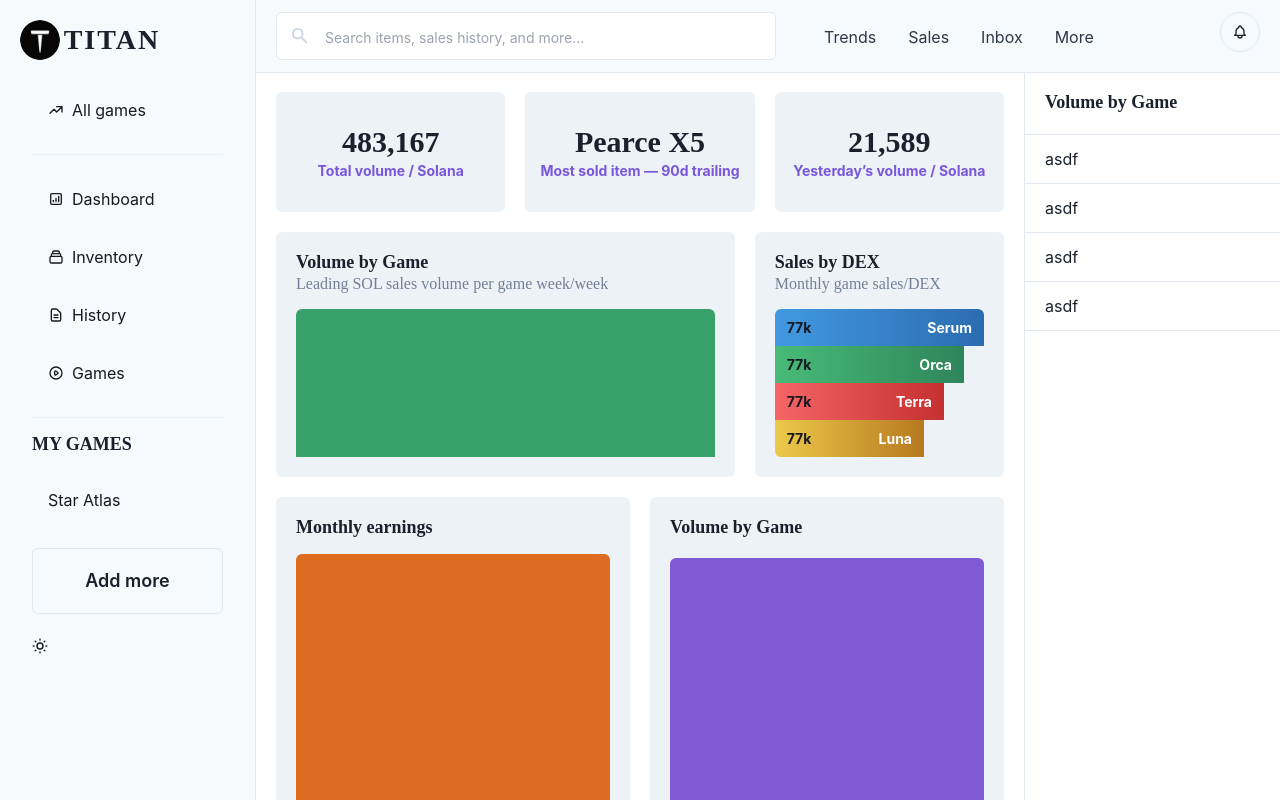
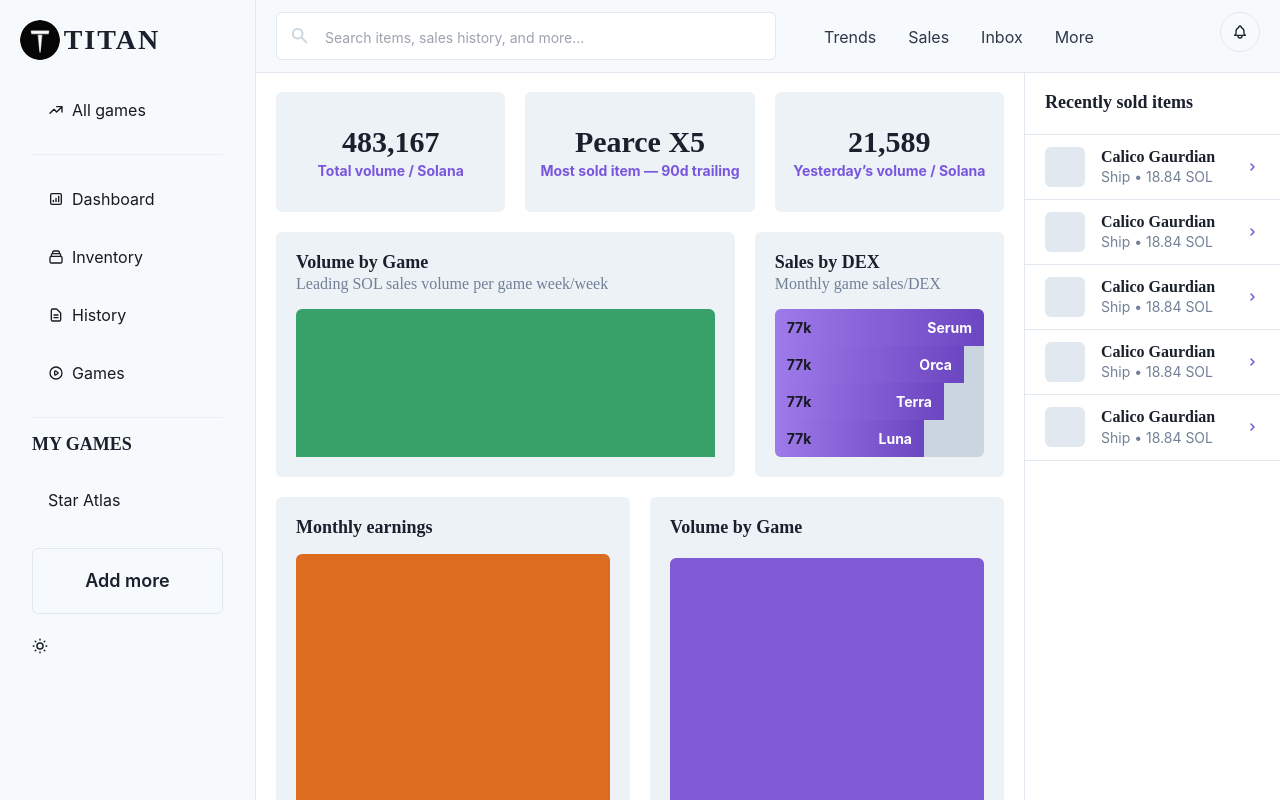
Before and after one commit to dhyon/prototype, a Next.js app: page /dashboard in a window 1280 px wide. Shown: the top 800 px of the page. Built offline with nearby package versions, Linux system fonts and the light colour scheme.

Commit message:
sidebar dashboard

```diff
--- a/pages/dashboard.tsx
+++ b/pages/dashboard.tsx
@@ -1,17 +1,28 @@
 import type { NextPage } from 'next';
 // import Image from 'next/image'
 import Layout from '../components/layout';
-import { Center, useColorModeValue, Grid, Box, Image, Heading, SimpleGrid, Flex } from '@chakra-ui/react';
-
+import {
+  Center,
+  useColorModeValue,
+  Grid,
+  Box,
+  Image,
+  Heading,
+  SimpleGrid,
+  Flex,
+} from '@chakra-ui/react';
+import { HiChevronRight } from 'react-icons/hi';
 const Home: NextPage = () => {
   let cardBackground = useColorModeValue('gray.100', 'gray.700');
+  let lightBg = useColorModeValue('gray.50', 'gray.700');
   let colorTitan = useColorModeValue('titan', 'titanLight');
   let sidebarBg = useColorModeValue('"gray.50"', 'gray.900');
   let temperatureLight = useColorModeValue('.400', '.300');
   let temperatureDark = useColorModeValue('.600', '.600');
+  let statsBg = useColorModeValue('gray.300', 'gray.600');
   return (
     <Layout title="Dashboard">
-      <Box >
+      <Box>
         <Heading
           fontWeight="bold"
           textTransform="uppercase"
@@ -23,42 +34,43 @@ const Home: NextPage = () => {
           Dashboard
         </Heading>
 
-        <Grid templateColumns={['100% 100%', '100% 100%', '100% 100%', "100% 100%", 'calc(100% - 256px) 256px']}>
+        <Grid
+          templateColumns={[
+            '100% 100%',
+            '100% 100%',
+            '100% 100%',
+            '100% 100%',
+            'calc(100% - 256px) 256px',
+          ]}
+        >
           <Box p={5}>
             <SimpleGrid columns={[1, 2, 3]} spacing={[4, 4, 5]} mb={[4, 4, 5]}>
-              <Box height="120px" bg={cardBackground}  rounded="md" p={1}>
+              <Box height="120px" bg={cardBackground} rounded="md" p={1}>
                 <Center height="100%">
                   <Box textAlign="center">
-                  <Heading fontSize={30}>
-                  483,167
-                  </Heading>
+                    <Heading fontSize={30}>483,167</Heading>
 
-                  <Box color={ colorTitan } fontWeight="bold" fontSize="sm">
+                    <Box color={colorTitan} fontWeight="bold" fontSize="sm">
                       Total volume / Solana
                     </Box>
                   </Box>
                 </Center>
               </Box>
-              <Box height="120px"  bg={cardBackground}  rounded="md" p={1}>
+              <Box height="120px" bg={cardBackground} rounded="md" p={1}>
                 <Center height="100%">
                   <Box textAlign="center">
-                  <Heading fontSize={30}>
-                  Pearce X5
-                  </Heading>
+                    <Heading fontSize={30}>Pearce X5</Heading>
 
-                  <Box color={ colorTitan } fontWeight="bold" fontSize="sm">
+                    <Box color={colorTitan} fontWeight="bold" fontSize="sm">
                       Most sold item — 90d trailing
                     </Box>
                   </Box>
-
                 </Center>
               </Box>
               <Box height="120px" bg={cardBackground} rounded="md" p={1}>
                 <Center height="100%">
                   <Box textAlign="center">
-                  <Heading fontSize={30} >
-                  21,589
-                  </Heading>
+                    <Heading fontSize={30}>21,589</Heading>
 
                     <Box color={colorTitan} fontWeight="bold" fontSize="sm">
                       Yesterday’s volume / Solana
@@ -69,127 +81,151 @@ const Home: NextPage = () => {
             </SimpleGrid>
 
             <Flex gridGap={[4, 4, 5]} mb={[4, 4, 5]}>
-              <Box flex={2}  bg={cardBackground} rounded="md"  p={ 5 }>
+              <Box flex={2} bg={cardBackground} rounded="md" p={5}>
                 <Box height="100%" overflow="hidden">
-              <Heading fontSize={"lg"} >
-              Volume by Game
-                  </Heading>
+                  <Heading fontSize={'lg'}>Volume by Game</Heading>
 
-                  <Heading fontSize={"md"} color="gray.500" fontWeight='500' mb={4}>
+                  <Heading fontSize={'md'} color="gray.500" fontWeight="500" mb={4}>
                     Leading SOL sales volume per game week/week
                   </Heading>
 
-                  <Box height="100%" bg="green.500" rounded="md">
+                  <Box height="100%" bg="green.500" rounded="md"></Box>
                 </Box>
               </Box>
 
-              </Box>
+              <Box flex={1} bg={cardBackground} rounded="md" p={5}>
+                <Heading fontSize={'lg'}>Sales by DEX</Heading>
 
-              <Box flex={1}  bg={cardBackground} rounded="md" p={5}>
-              <Heading fontSize={"lg"} >
-                Sales by DEX
-                  </Heading>
-
-                  <Heading fontSize={"md"} color="gray.500" fontWeight='500' mb={4}>
+                <Heading fontSize={'md'} color="gray.500" fontWeight="500" mb={4}>
                   Monthly game sales/DEX
                 </Heading>
 
-                  <Box rounded="md" overflow="hidden">
-
-                  <Box px={3} py={2} color="white" fontSize="sm" fontWeight="bold" display="flex" bgGradient={`linear(to-r, blue${temperatureLight}, blue${temperatureDark})`}>
-
+                <Box rounded="md" overflow="hidden" bg={statsBg}>
+                  <Box
+                    px={3}
+                    py={2}
+                    color="white"
+                    fontSize="sm"
+                    fontWeight="bold"
+                    display="flex"
+                    bgGradient={`linear(to-r, purple${temperatureLight}, purple${temperatureDark})`}
+                  >
                     <Box flex={1} color="gray.900">
                       77k
                     </Box>
 
-                    <Box alignSelf="flex-end" >
-                        Serum
-                    </Box>
+                    <Box alignSelf="flex-end">Serum</Box>
                   </Box>
 
-                  <Box px={3} py={2} color="white" width="calc(100% - 20px)" fontSize="sm" fontWeight="bold" display="flex" bgGradient={`linear(to-r, green${temperatureLight}, green${temperatureDark})`}>
+                  <Box
+                    px={3}
+                    py={2}
+                    color="white"
+                    width="calc(100% - 20px)"
+                    fontSize="sm"
+                    fontWeight="bold"
+                    display="flex"
+                    bgGradient={`linear(to-r, purple${temperatureLight}, purple${temperatureDark})`}
+                  >
                     <Box flex={1} color="gray.900">
                       77k
                     </Box>
 
-                    <Box alignSelf="flex-end" >
-
-                        Orca
-
-                    </Box>
+                    <Box alignSelf="flex-end">Orca</Box>
                   </Box>
 
-                  <Box px={3} py={2} color="white"  width="calc(100% - 40px)"  fontSize="sm" fontWeight="bold" display="flex" bgGradient={`linear(to-r, red${temperatureLight}, red${temperatureDark})`}>
+                  <Box
+                    px={3}
+                    py={2}
+                    color="white"
+                    width="calc(100% - 40px)"
+                    fontSize="sm"
+                    fontWeight="bold"
+                    display="flex"
+                    bgGradient={`linear(to-r, purple${temperatureLight}, purple${temperatureDark})`}
+                  >
                     <Box flex={1} color="gray.900">
                       77k
                     </Box>
 
-                    <Box alignSelf="flex-end" >
-                        Terra
-                    </Box>
+                    <Box alignSelf="flex-end">Terra</Box>
                   </Box>
 
-
-                  <Box px={3} py={2} color="white"  width="calc(100% - 60px)"  fontSize="sm" fontWeight="bold" display="flex" bgGradient={`linear(to-r, yellow${temperatureLight}, yellow${temperatureDark})`}>
+                  <Box
+                    px={3}
+                    py={2}
+                    color="white"
+                    width="calc(100% - 60px)"
+                    fontSize="sm"
+                    fontWeight="bold"
+                    display="flex"
+                    bgGradient={`linear(to-r, purple${temperatureLight}, purple${temperatureDark})`}
+                  >
                     <Box flex={1} color="gray.900">
                       77k
                     </Box>
 
-                    <Box alignSelf="flex-end" >
-                        Luna
+                    <Box alignSelf="flex-end">Luna</Box>
                   </Box>
                 </Box>
-
-
-                  </Box>
-
-
-
               </Box>
             </Flex>
 
             <SimpleGrid columns={[1, 1, 2]} spacing={[4, 4, 5]}>
               <Box bg={cardBackground} rounded="md" p={5}>
-              <Heading fontSize={"lg"} mb={4}>
+                <Heading fontSize={'lg'} mb={4}>
                   Monthly earnings
                 </Heading>
 
-                  <Box height="400px" bg="orange.500" rounded="md">
-                  </Box>
-
+                <Box height="400px" bg="orange.500" rounded="md"></Box>
               </Box>
 
               <Box bg={cardBackground} rounded="md" p={5}>
-              <Heading fontSize={"lg"} mb={5}>
+                <Heading fontSize={'lg'} mb={5}>
                   Volume by Game
                 </Heading>
 
-                  <Box height="400px" bg="purple.500" rounded="md">
-                  </Box>
+                <Box height="400px" bg="purple.500" rounded="md"></Box>
               </Box>
             </SimpleGrid>
           </Box>
-          <Box borderLeftWidth={1} gridRow={[2, 2, 2, 1]} gridColumn={[1, 1, 1, 2]}  bg={ sidebarBg }>
-          <Heading fontSize={"lg"} p={5 }  borderBottomWidth={1}>
-              Volume by Game
+          <Box borderLeftWidth={1} gridRow={[2, 2, 2, 1]} gridColumn={[1, 1, 1, 2]} bg={sidebarBg}>
+            <Heading fontSize={'lg'} p={5} borderBottomWidth={1}>
+              Recently sold items
             </Heading>
 
-          <Box borderBottomWidth={1} px={5} py={3}>
-            asdf
+            {[1, 2, 3, 4, 6].map((el) => {
+              return (
+                <Box
+                  cursor="pointer"
+                  borderBottomWidth={1}
+                  px={5}
+                  py={3}
+                  _hover={{ bg: lightBg }}
+                  transition="background 0.2s ease"
+                >
+                  <Grid templateColumns="40px calc(100% - 55px) 15px">
+                    <Box height="40px" width="40px" rounded="md" bg="gray.200"></Box>
+
+                    <Box pl={4}>
+                      <Box>
+                        <Heading size="sm">Calico Gaurdian</Heading>
+
+                        <Box color="gray.500" fontSize="sm">
+                          Ship • 18.84 SOL
+                        </Box>
+                      </Box>
                     </Box>
 
-
-            <Box borderBottomWidth={1} px={5} py={3}>
-            asdf
+                    <Box>
+                      <Center height="100%" color={colorTitan}>
+                        <HiChevronRight />
+                      </Center>
                     </Box>
-
-            <Box borderBottomWidth={1} px={5} py={3}>
-            asdf
+                  </Grid>
                 </Box>
-
-            <Box borderBottomWidth={1} px={5} py={3}>
-            asdf
-            </Box>
+              );
+            })}
           </Box>
         </Grid>
       </Box>
--- a/pages/game/[slug].js
+++ b/pages/game/[slug].js
@@ -31,6 +31,7 @@ import { getAllStarAtlasMarkets } from '../api/data/staratlas/markets';
 
 const Page = ({ game = {}, markets = [] }) => {
   const [items, setItems] = useState(markets);
+  debugger
   const [searchTerm, setSearchTerm] = useState('');
   const [filters, setFilters] = useState([]);
   const cardBg = useColorModeValue('gray.100', 'gray.700');
```
Lines whose indentation alone changed are shown as unchanged.
